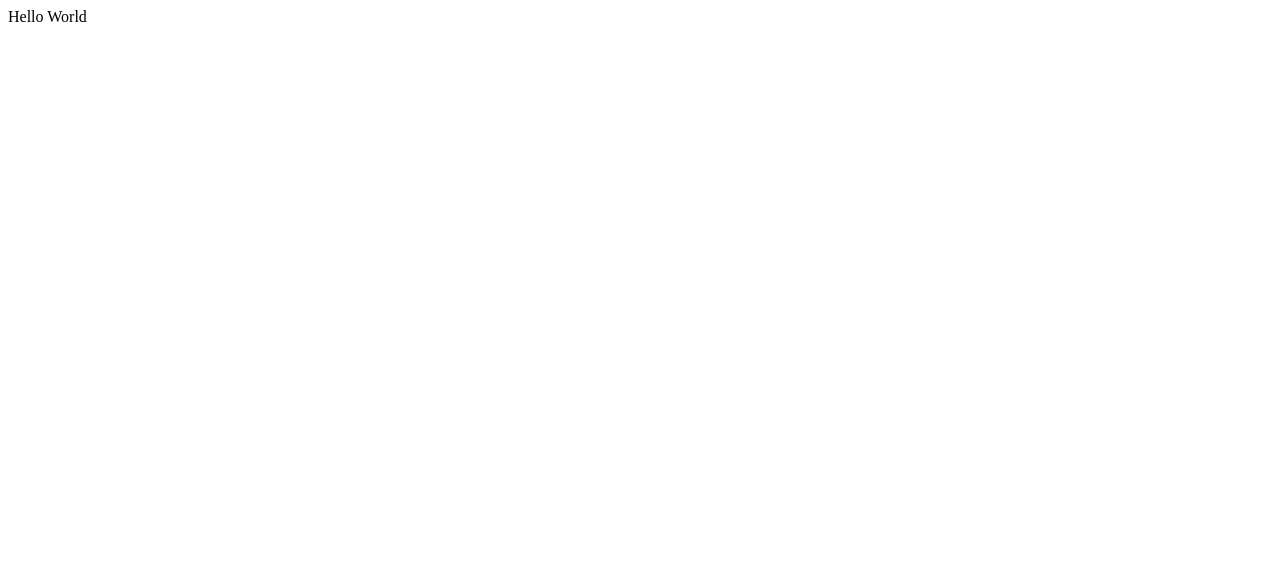
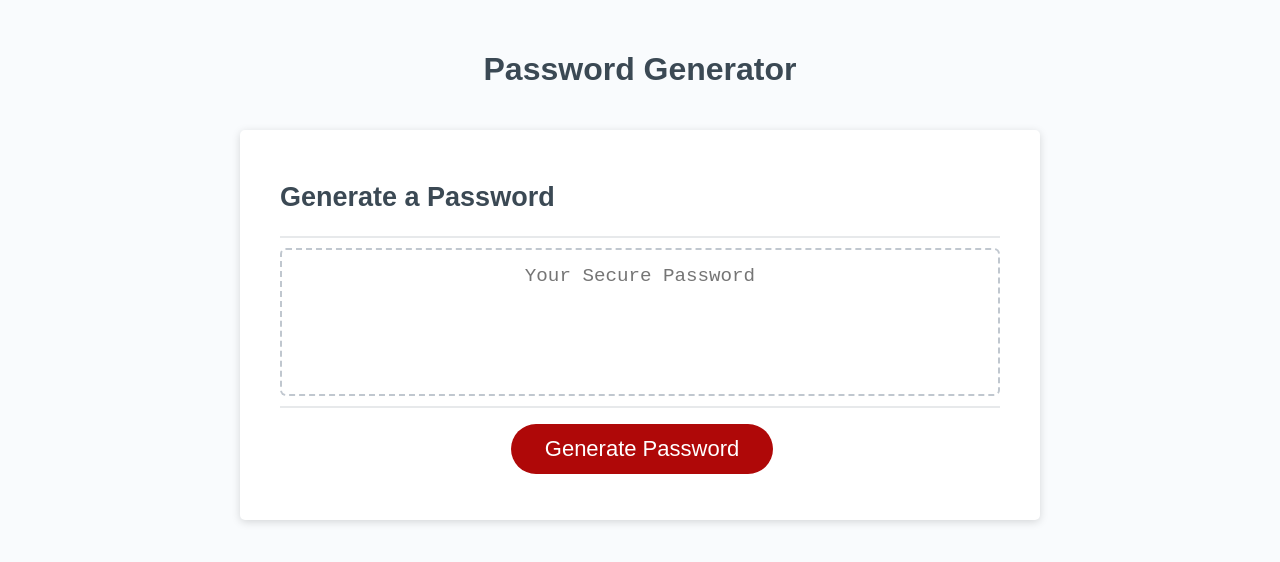
Before and after one commit to xj96/HW3, a plain HTML site: page index.html in a window 1280 px wide. Drawn offline with Linux system fonts and the light colour scheme.

Commit message:
Added JS and CSS files, pasted homework html code into my index.html file

```diff
--- a/index.html
+++ b/index.html
@@ -2,13 +2,32 @@
 <html lang="en">
 
 <head>
-    <meta charset="UTF-8">
-    <meta name="viewport" content="width=device-width, initial-scale=1.0">
-    <title>Document</title>
+    <meta charset="UTF-8" />
+    <meta name="viewport" content="width=device-width, initial-scale=1.0" />
+    <meta http-equiv="X-UA-Compatible" content="ie=edge" />
+    <title>Password Generator</title>
+    <link rel="stylesheet" href="style.css" />
 </head>
 
 <body>
-    Hello World
+    <div class="wrapper">
+        <header>
+            <h1>Password Generator</h1>
+        </header>
+        <div class="card">
+            <div class="card-header">
+                <h2>Generate a Password</h2>
+            </div>
+            <div class="card-body">
+                <textarea readonly id="password" placeholder="Your Secure Password"
+                    aria-label="Generated Password"></textarea>
+            </div>
+            <div class="card-footer">
+                <button id="generate" class="btn">Generate Password</button>
+            </div>
+        </div>
+    </div>
+    <script src="script.js"></script>
 </body>
 
 </html>
--- /dev/null
+++ b/script.js
@@ -0,0 +1,14 @@
+// Assignment Code
+var generateBtn = document.querySelector("#generate");
+
+// Write password to the #password input
+function writePassword() {
+  var password = generatePassword();
+  var passwordText = document.querySelector("#password");
+
+  passwordText.value = password;
+
+}
+
+// Add event listener to generate button
+generateBtn.addEventListener("click", writePassword);
--- /dev/null
+++ b/style.css
@@ -0,0 +1,137 @@
+*,
+*::before,
+*::after {
+  box-sizing: border-box;
+}
+
+html,
+body,
+.wrapper {
+  height: 100%;
+  margin: 0;
+  padding: 0;
+}
+
+body {
+  font-family: sans-serif;
+  background-color: #f9fbfd;
+}
+
+.wrapper {
+  padding-top: 30px;
+  padding-left: 20px;
+  padding-right: 20px;
+}
+
+header {
+  text-align: center;
+  padding: 20px;
+  padding-top: 0px;
+  color: hsl(206, 17%, 28%);
+}
+
+.card {
+  background-color: hsl(0, 0%, 100%);
+  border-radius: 5px;
+  border-width: 1px;
+  box-shadow: rgba(0, 0, 0, 0.15) 0px 2px 8px 0px;
+  color: hsl(206, 17%, 28%);
+  font-size: 18px;
+  margin: 0 auto;
+  max-width: 800px;
+  padding: 30px 40px;
+}
+
+.card-header::after {
+  content: " ";
+  display: block;
+  width: 100%;
+  background: #e7e9eb;
+  height: 2px;
+}
+
+.card-body {
+  min-height: 100px;
+}
+
+.card-footer {
+  text-align: center;
+}
+
+.card-footer::before {
+  content: " ";
+  display: block;
+  width: 100%;
+  background: #e7e9eb;
+  height: 2px;
+}
+
+.card-footer::after {
+  content: " ";
+  display: block;
+  clear: both;
+}
+
+.btn {
+  border: none;
+  background-color: hsl(360, 91%, 36%);
+  border-radius: 25px;
+  box-shadow: rgba(0, 0, 0, 0.1) 0px 1px 6px 0px rgba(0, 0, 0, 0.2) 0px 1px 1px
+    0px;
+  color: hsl(0, 0%, 100%);
+  display: inline-block;
+  font-size: 22px;
+  line-height: 22px;
+  margin: 16px 16px 16px 20px;
+  padding: 14px 34px;
+  text-align: center;
+  cursor: pointer;
+}
+
+button[disabled] {
+  cursor: default;
+  background: #c0c7cf;
+}
+
+.float-right {
+  float: right;
+}
+
+#password {
+  -webkit-appearance: none;
+  -moz-appearance: none;
+  appearance: none;
+  border: none;
+  display: block;
+  width: 100%;
+  padding-top: 15px;
+  padding-left: 15px;
+  padding-right: 15px;
+  padding-bottom: 85px;
+  font-size: 1.2rem;
+  text-align: center;
+  margin-top: 10px;
+  margin-bottom: 10px;
+  border: 2px dashed #c0c7cf;
+  border-radius: 6px;
+  resize: none;
+  overflow: hidden;
+}
+
+@media (max-width: 690px) {
+  .btn {
+    font-size: 1rem;
+    margin: 16px 0px 0px 0px;
+    padding: 10px 15px;
+  }
+
+  #password {
+    font-size: 1rem;
+  }
+}
+
+@media (max-width: 500px) {
+  .btn {
+    font-size: 0.8rem;
+  }
+}
```
